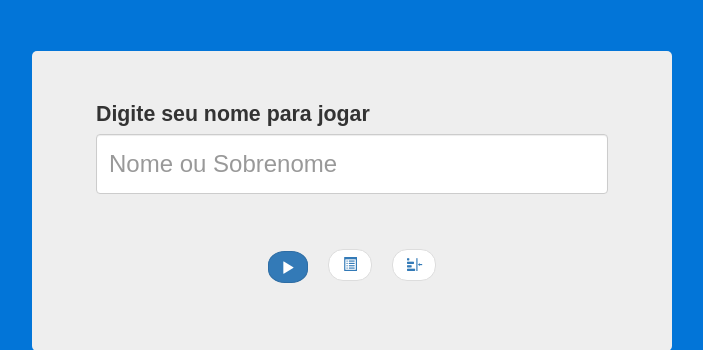
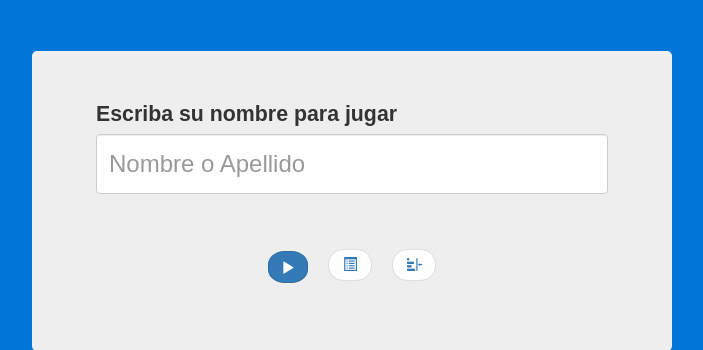
Before and after one commit to mauricio-msp/gramaticando, a PHP site: page /gramaticando/ in a window 1280 px wide. Shown: the part 149-499 px from the top of the page, without its empty margins (288-991 px from the left). Run offline with PHP 8.4, Linux system fonts and the light colour scheme; some libraries are stand-ins or nearby versions.

Commit message:
Pages Translation

```diff
--- a/pages/pglogin.php
+++ b/pages/pglogin.php
@@ -22,23 +22,23 @@ and open the template in the editor.
         <section id="areaForm" class="jumbotron">
             <form method="post" action="" id="form" name="form">
                 <div class="form-group">
-                    <label for="exampleInputNome">Digite seu nome para jogar</label>
-                    <input type="text" class="form-control" id="Nome" name="Nome" placeholder="Nome ou Sobrenome" required>
+                    <label for="exampleInputNome">Escriba su nombre para jugar</label>
+                    <input type="text" class="form-control" id="Nome" name="Nome" placeholder="Nombre o Apellido" required>
                  </div> <br/>
 
                  <nav id="menu">
                         <ul class="pager">
-                            <li data-toggle="tooltip" title="Jogar" data-placement="left">
+                            <li data-toggle="tooltip" title="Juega" data-placement="left">
                                 <button type="submit" name="jogar" id="playGame" class="btn btn-primary">
                                     <span class="glyphicon glyphicon-play"></span>
                                 </button>
                             </li>
-                            <li data-toggle="tooltip" title="Regras" data-placement="top" id="reg">
+                            <li data-toggle="tooltip" title="Reglas" data-placement="top" id="reg">
                                 <a href="javascript:void();">
                                     <span class="glyphicon glyphicon-list-alt"></span>
                                 </a>
                             </li>
-                            <li data-toggle="tooltip" title="Ranking" data-placement="right">
+                            <li data-toggle="tooltip" title="Clasificación" data-placement="right">
                                 <a href="javascript:void();">
                                     <span class="glyphicon glyphicon-indent-right"></span>
                                 </a>
```
Also changed, not shown: pages/pgquestoes.php (+4 -4 lines).
